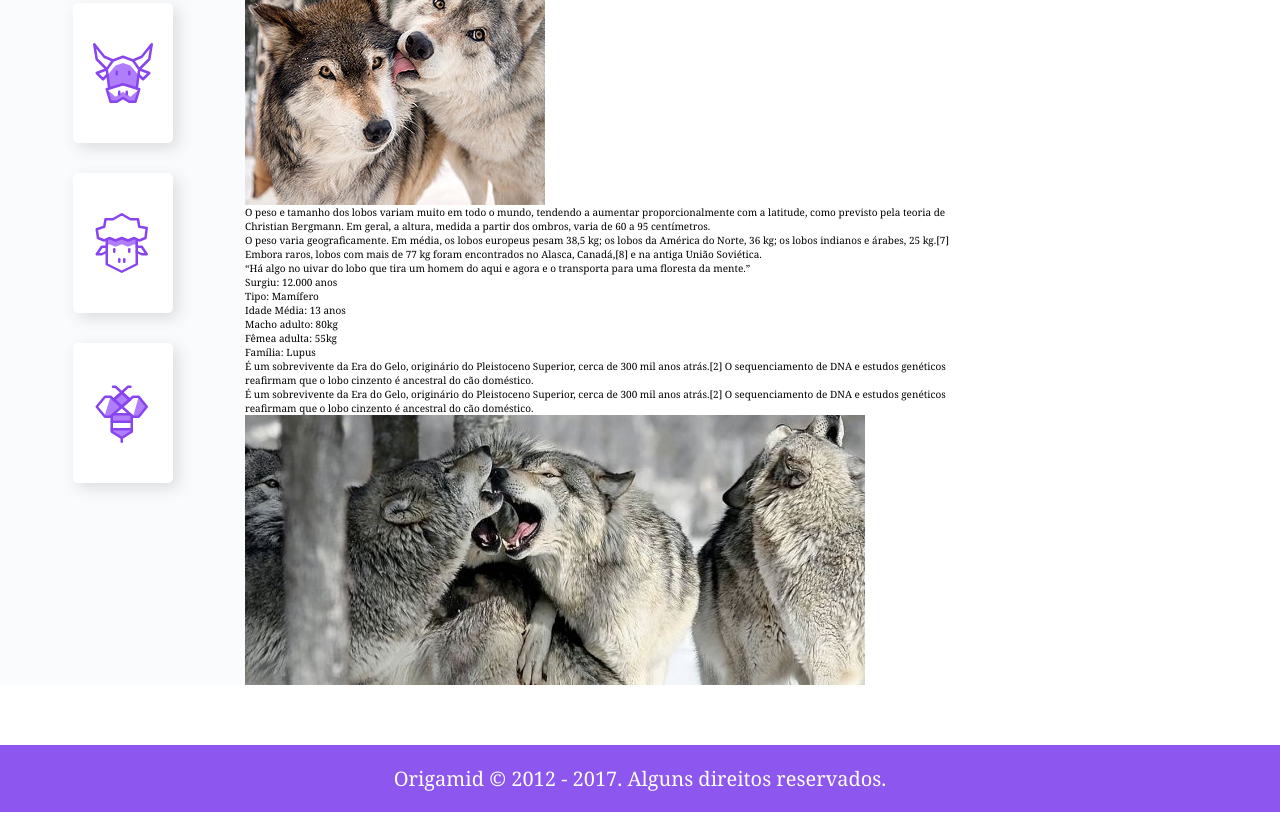
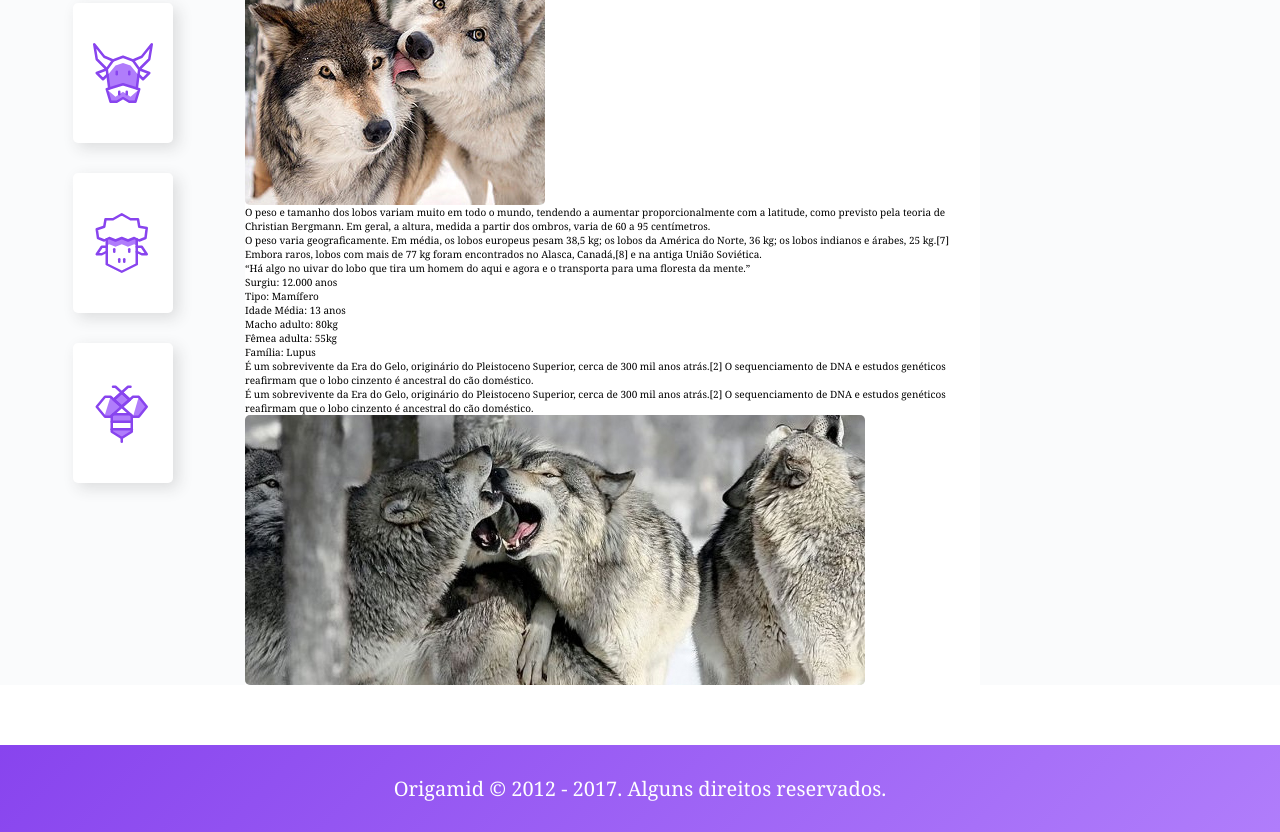
Before and after one commit to WenderMachado/grid-training, a plain HTML site: page index.html in a window 1280 px wide. Shown: the part 704-1536 px from the top of the page. Drawn offline with Linux system fonts and the light colour scheme.

Commit message:
style: refatora footer e aside

```diff
--- a/css/aside.css
+++ b/css/aside.css
@@ -0,0 +1,8 @@
+.anuncios{
+background: #fafbfc;
+display: grid;
+align-content: start;
+gap: 4rem;
+padding: 3rem;
+cursor: pointer;
+}
--- a/css/footer.css
+++ b/css/footer.css
@@ -1,12 +1,10 @@
 footer{
-  background-color: #8c56ef;
-}
-.footer{
-  text-align: center;
-  padding: 2rem;
+  background: linear-gradient(135deg, #8844ee, #b07dfb);
   margin-top: 6rem;
 }
 .footer p{
+  text-align: center;
   color: #fff;
   font-size: 2rem;
+  padding: 3rem;
 }
--- a/css/global.css
+++ b/css/global.css
@@ -11,6 +11,7 @@ html{
 img{
   display: block;
   max-width: 100%;
+  border-radius: 5px;
 }
 
 ul{
```
